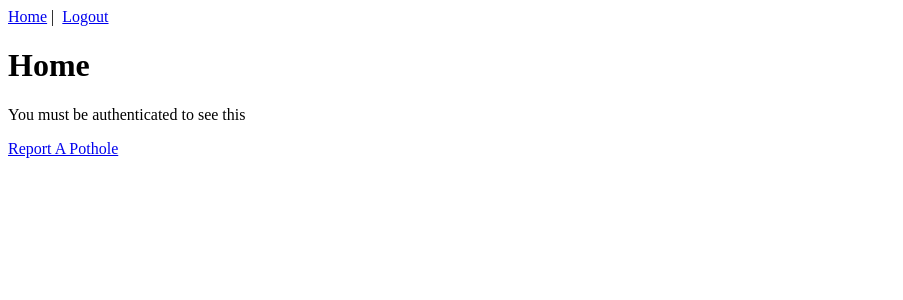
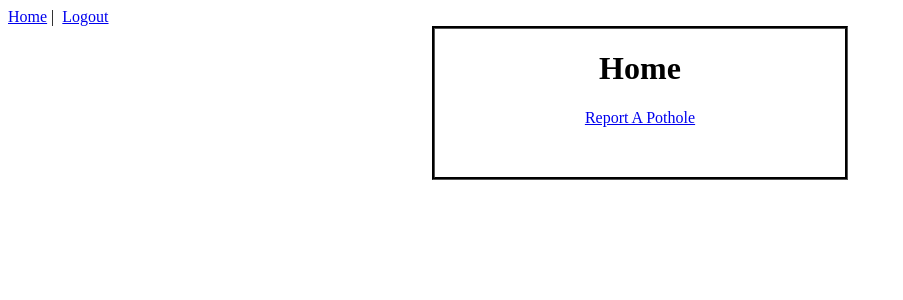
Before and after one commit to willsummy/TE-FinalCapstone, a Vue app in the folder vue/: page / in a window 1280 px wide. Shown: the top 300 px of the page, without its empty margins (0-903 px from the left). Built offline with nearby package versions, Linux system fonts and the light colour scheme; sample sign-in values are in the browser's storage.

Commit message:
home and report pothole stylized 1

```diff
--- a/vue/src/views/Home.vue
+++ b/vue/src/views/Home.vue
@@ -1,9 +1,11 @@
 <template>
+<div id="master">
   <div class="home">
     <h1>Home</h1>
-    <p>You must be authenticated to see this</p>
+    <!-- <p>You must be authenticated to see this</p> -->
     <router-link v-bind:to="{name: 'report-form'}" >Report A Pothole</router-link>
   </div>
+</div>
 </template>
 
 <script>
@@ -11,3 +13,26 @@ export default {
   name: "home",
 };
 </script>
+
+
+<style>
+#master {
+    display: flex;
+    flex-direction: column;
+    align-items: center;
+}
+.home {
+    display: flex;
+    flex-direction: column;
+    align-items: center;
+    align-content: space-around;
+    margin: auto;
+    border-style: groove;
+    border-color: black;
+    padding-left: 150px;
+    padding-right: 150px;
+    padding-bottom: 50px;
+
+  }
+
+</style>
--- a/vue/src/views/PotholeForm.vue
+++ b/vue/src/views/PotholeForm.vue
@@ -1,6 +1,6 @@
 <template>
-  <div>
-      <form v-on:submit.prevent>
+  <div id="master">
+      <form id="form" v-on:submit.prevent>
           <div>
               <label for="size">Size</label>
               <select v-model="pothole.size" name="size" id="size">
@@ -17,8 +17,8 @@
             />
           </div>
           <div>
-              <label for="description">Description</label>
-              <textarea v-model="pothole.description" name="description" id="description" cols="30" rows="10"></textarea>
+
+              <textarea v-model="pothole.description" name="description" id="description" cols="30" rows="10" placeholder="Please write a description"></textarea>
           </div>
           <div>
               <button v-on:click="submit" type="submit">Submit</button>
@@ -75,4 +75,24 @@ export default {
 
 <style>
 
-</style>,
+#master {
+    display: flex;
+    flex-direction: column;
+    align-items: center;
+
+  }
+  #form {
+    display: flex;
+    flex-direction: column;
+    align-items: center;
+    align-content: space-around;
+    margin: auto;
+    border-style: groove;
+    border-color: black;
+    padding-left: 150px;
+    padding-right: 150px;
+    padding-bottom: 50px;
+
+  }
+
+</style>
```
